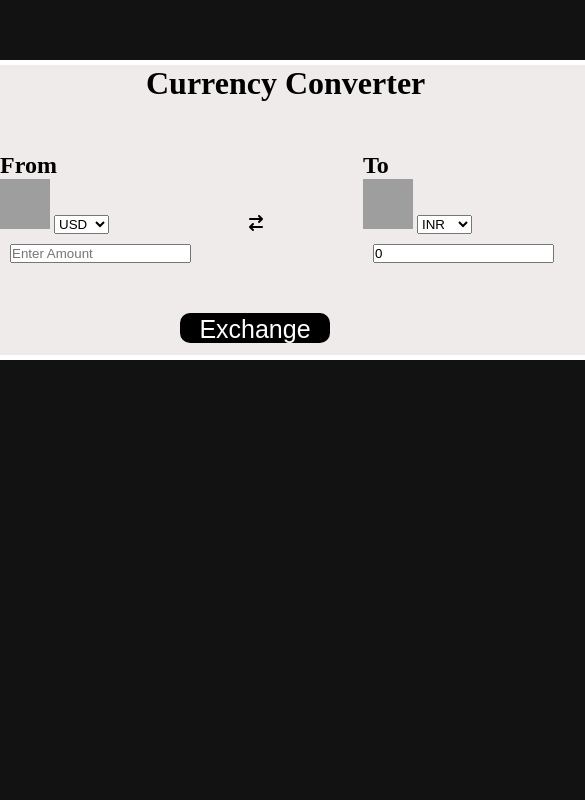
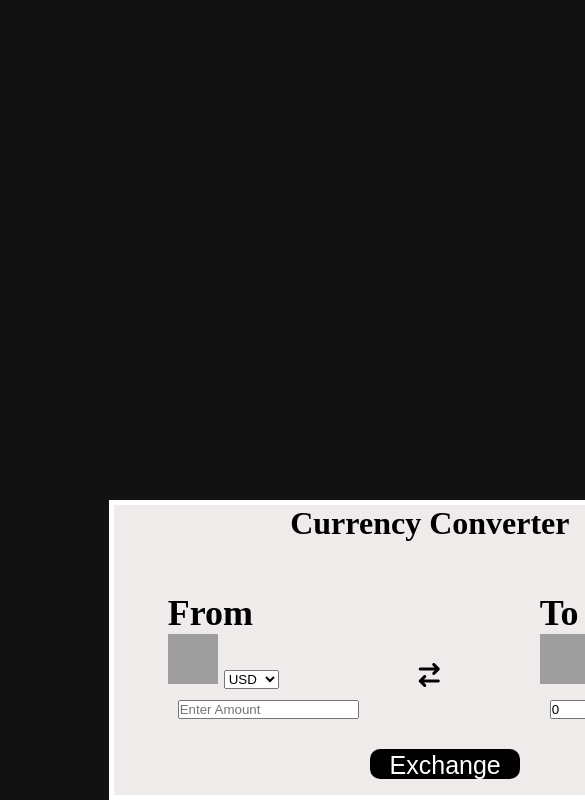
Before and after one commit to Hariomshukla03/currency-converter, a plain HTML site: page index.html in a window 390 px wide. Shown: the part 193-993 px from the top of the page, 585 px wide, since content can reach past the window. Before the commit the page ends 844 px from the top, so only its background shows below. Drawn offline with Linux system fonts and the light colour scheme; grey boxes are pictures that could not be loaded.

Commit message:
Update style.css

```diff
--- a/style.css
+++ b/style.css
@@ -5,15 +5,17 @@
 }
 body{
     background-color:#121212;
+    width: 100%;
 }
 #box{
     border: 5px solid #fff;
     position: absolute;
-    top: 30%;
-    left: 30%;
+    top: 29% !important;
+    left: 28%;
     height: 300px;
     width: 650px;
     background-color: #efebeb;
+
 }
 #box h1{
     margin-left: 11rem;
@@ -35,7 +37,7 @@ option{
 }
 #btn{
     margin-left: 40%;
-    margin-top: 40px;
+    margin-top: 20px;
 }
 #box2{
     margin-left: 30px;
@@ -50,27 +52,20 @@ option{
     width: 150px;
     height: 30px;
 }
-@media (max-width: 1500px) {
-    html body{
+
+    @media (max-width: 1000px) {
+     html body{
         overflow-x: hidden;
+        overflow-y: hidden;
+
+     }
+     #box2{
+        display: flex;
+        align-items: center;
+        justify-content: center;
+        font-size: 1.5rem;
+     }
+     #box{
+        margin-top: 28rem;
+     }
     }
-    #box{
-    position: absolute;
-    left: 8rem;
-    }
-    @media (max-width: 1000px) {
-        #box{
-            position: absolute;
-            left: 0px;
-        }
-
-    }
-    @media (max-width: 600px) {
-        #box{
-            margin-left: -35px;
-        }
-        #btn{
-            margin-left: 210px;
-        }
-    }
-  }
```
